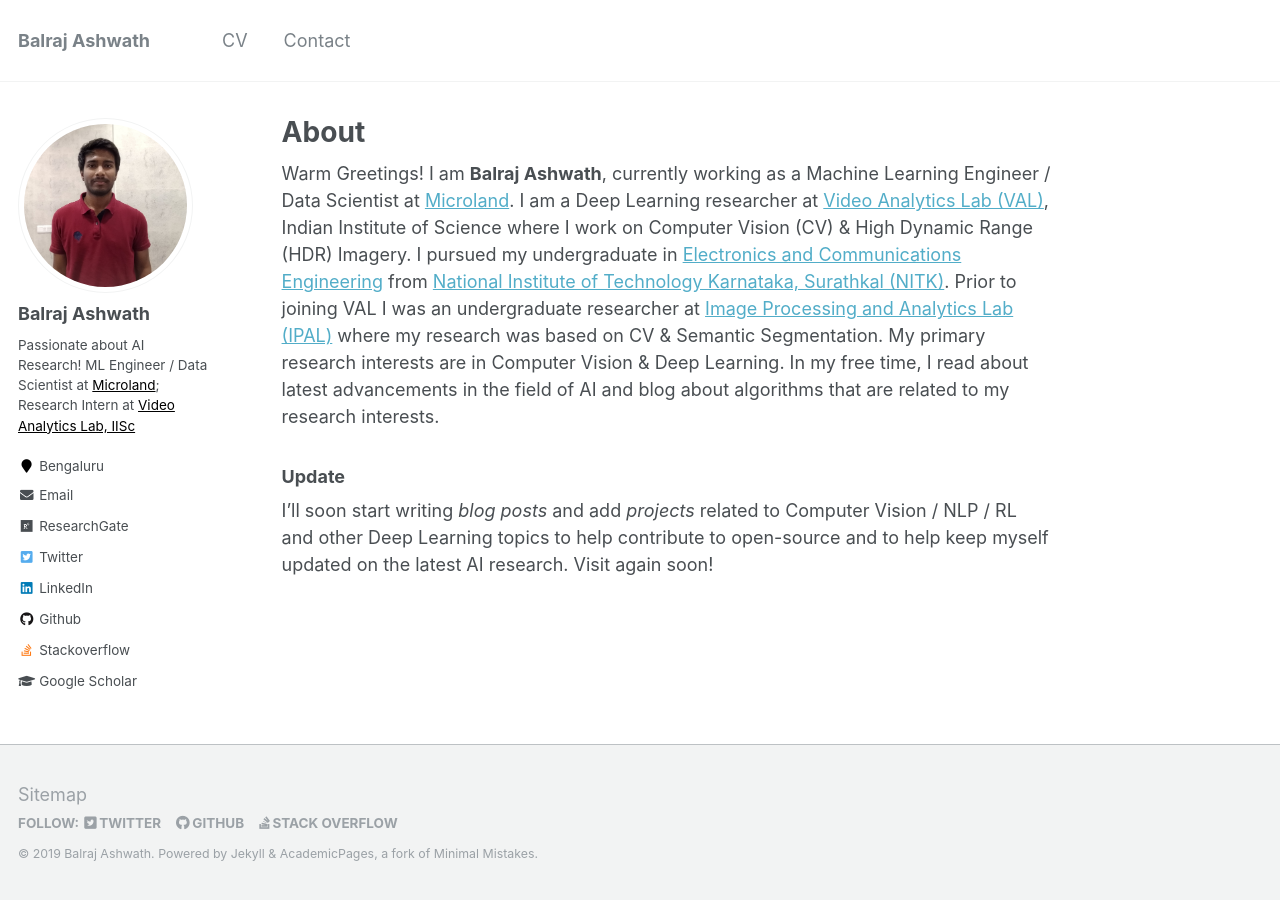
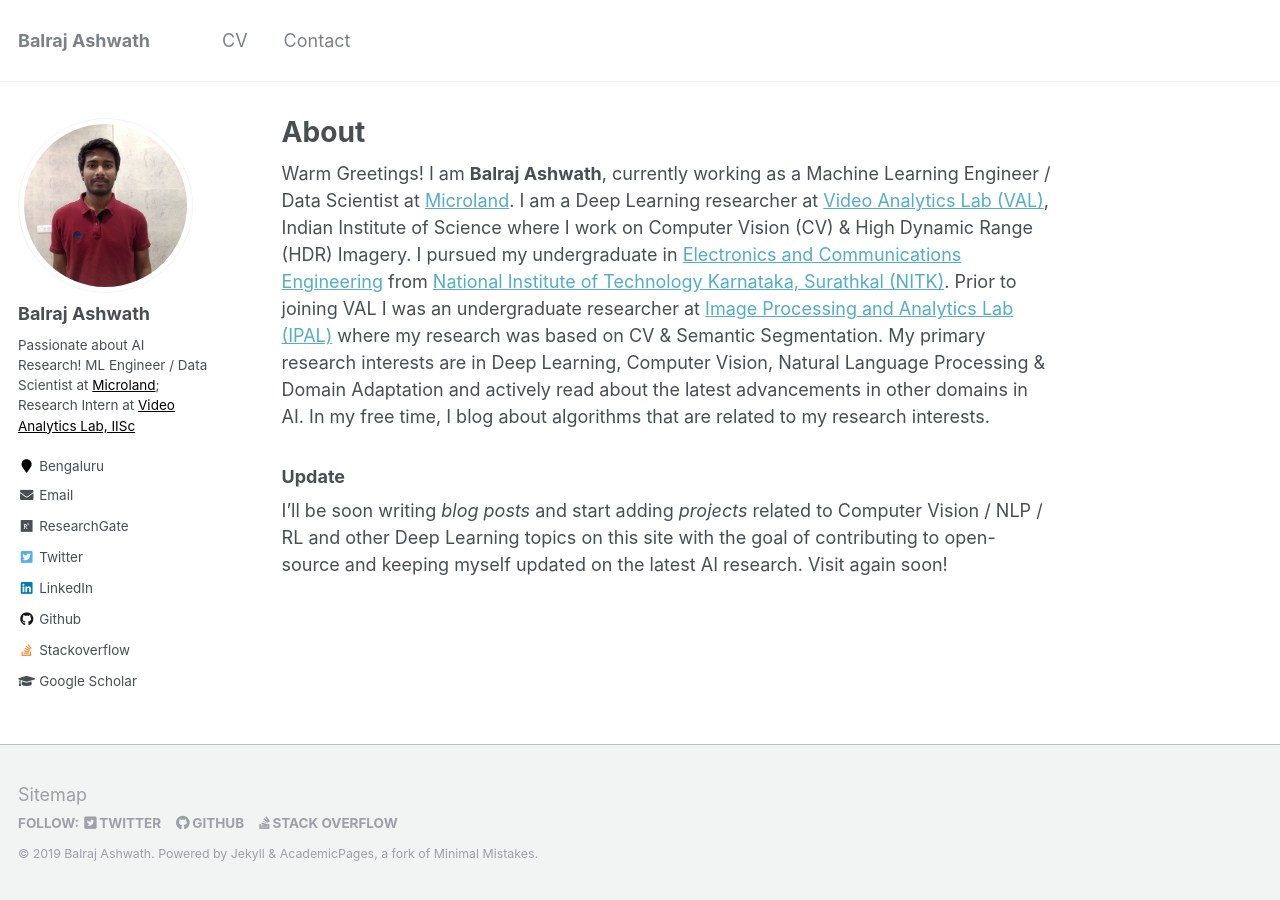
Before and after one commit to BalrajAshwath/BalrajAshwath.github.io, a Jekyll site: the page built from _pages/about.md, in a window 1280 px wide. Built offline with Jekyll 4.4.1, drawn with Linux system fonts in a browser that asks for light colours.

Commit message:
Update about.md

```diff
--- a/_pages/about.md
+++ b/_pages/about.md
@@ -10,8 +10,8 @@ redirect_from:
 
 {% include base_path %}
 
-Warm Greetings! I am **Balraj Ashwath**, currently working as a Machine Learning Engineer / Data Scientist at [Microland](https://www.microland.com/). I am a Deep Learning researcher at [Video Analytics Lab (VAL)](http://val.serc.iisc.ernet.in/valweb), Indian Institute of Science where I work on Computer Vision (CV) & High Dynamic Range (HDR) Imagery. I pursued my undergraduate in [Electronics and Communications Engineering](https://ece.nitk.ac.in/) from [National Institute of Technology Karnataka, Surathkal (NITK)](https://www.nitk.ac.in/). Prior to joining VAL I was an undergraduate researcher at [Image Processing and Analytics Lab (IPAL)](https://www.researchgate.net/lab/Image-Processing-and-Analysis-Laboratory-IPAL-Dr-Shyam-Lal) where my research was based on CV & Semantic Segmentation. My primary research interests are in Computer Vision & Deep Learning. In my free time, I read about latest advancements in the field of AI and blog about algorithms that are related to my research interests.
+Warm Greetings! I am **Balraj Ashwath**, currently working as a Machine Learning Engineer / Data Scientist at [Microland](https://www.microland.com/). I am a Deep Learning researcher at [Video Analytics Lab (VAL)](http://val.serc.iisc.ernet.in/valweb), Indian Institute of Science where I work on Computer Vision (CV) & High Dynamic Range (HDR) Imagery. I pursued my undergraduate in [Electronics and Communications Engineering](https://ece.nitk.ac.in/) from [National Institute of Technology Karnataka, Surathkal (NITK)](https://www.nitk.ac.in/). Prior to joining VAL I was an undergraduate researcher at [Image Processing and Analytics Lab (IPAL)](https://www.researchgate.net/lab/Image-Processing-and-Analysis-Laboratory-IPAL-Dr-Shyam-Lal) where my research was based on CV & Semantic Segmentation. My primary research interests are in Deep Learning, Computer Vision, Natural Language Processing & Domain Adaptation and actively read about the latest advancements in other domains in AI. In my free time, I blog about algorithms that are related to my research interests.
 
 
 ### Update
-I'll soon start writing *blog posts* and add *projects* related to Computer Vision / NLP / RL and other Deep Learning topics to help contribute to open-source and to help keep myself updated on the latest AI research. Visit again soon!
+I'll be soon writing *blog posts* and start adding *projects* related to Computer Vision / NLP / RL and other Deep Learning topics on this site with the goal of contributing to open-source and keeping myself updated on the latest AI research. Visit again soon!
```
